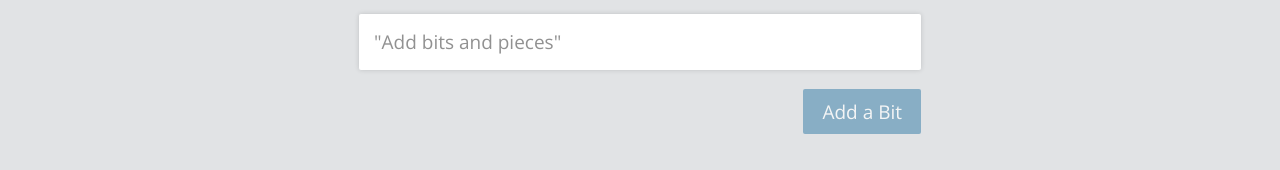
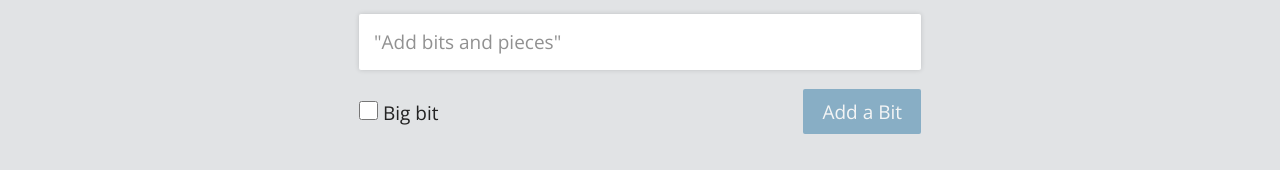
Before and after one commit to sjbeatle/git-bits-dun, an Angular app in the folder packages/app/: page / in a window 1280 px wide. Shown: the part 147-317 px from the top of the page. Built offline with nearby package versions, Linux system fonts and the light colour scheme; no server answers.

Commit message:
added ability to set priorty when adding a todo

```diff
--- a/packages/app/src/app/components/add-bit/add-bit.component.html
+++ b/packages/app/src/app/components/add-bit/add-bit.component.html
@@ -8,6 +8,16 @@
     (keyup)="onKey($event)"
   />
   <div class="add-bit__footer">
+    <div class="add-bit__footer__big-bit">
+      <label id="big-bit-label">
+        <input
+          type="checkbox"
+          [(ngModel)]="isBig"
+        />
+        Big bit
+      </label>
+    </div>
+
     <div class="add-bit__footer__submit">
       <button
         class="h-cta"
--- a/packages/app/src/app/components/add-bit/add-bit.component.scss
+++ b/packages/app/src/app/components/add-bit/add-bit.component.scss
@@ -10,8 +10,22 @@
 
   &__footer {
     @include flexbox();
-    @include flex-direction(row-reverse);
+    @include justify-content(space-between);
+    @include align-items(center);
     padding-top: 1rem;
+
+    &__big-bit {
+      font-weight: 300;
+
+      input {
+        width: 1rem;
+        height: 1rem;
+        border: none;
+        background: $white;
+        margin: 0;
+        padding: 0;
+      }
+    }
   }
 
   &__hr {
--- a/packages/app/src/app/components/add-bit/add-bit.component.ts
+++ b/packages/app/src/app/components/add-bit/add-bit.component.ts
@@ -10,8 +10,13 @@ import { TodoService } from '../../services';
 export class AddBitComponent implements OnInit {
   todo = '';
   isAdding = false;
+  isBig = false;
 
   constructor(private todoService: TodoService) { }
+
+  setBigBit(ev) {
+    this.isBig = ev.target.checked;
+  }
 
   addTodo() {
     let { todo } = this;
@@ -19,10 +24,12 @@ export class AddBitComponent implements OnInit {
     this.isAdding = true;
     this.todoService.addTodo({
       todo,
+      priority: this.isBig,
     })
       .subscribe(() => {
         this.todo = '';
         this.isAdding = false;
+        this.isBig = false;
       });
   }
 
```
